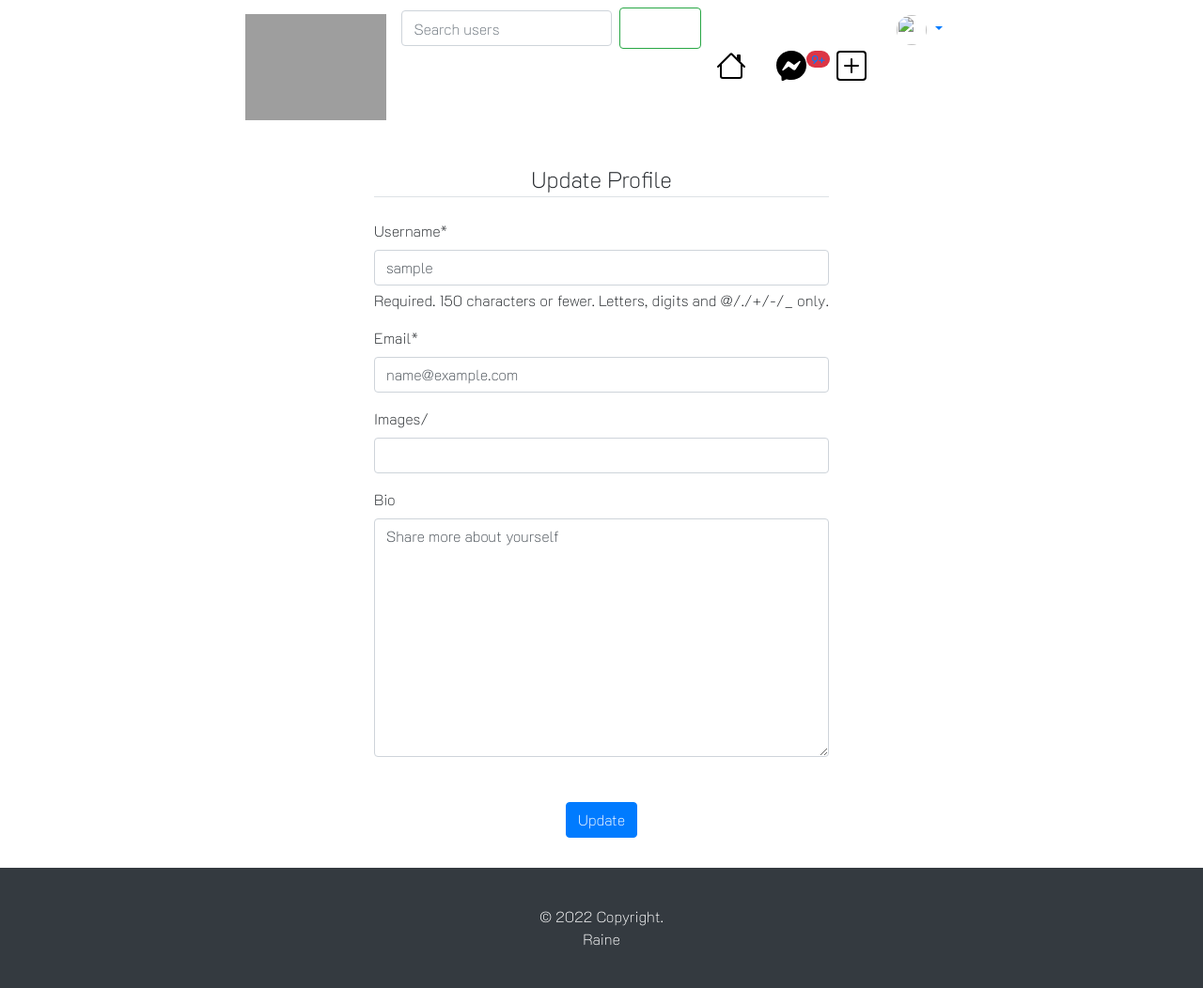
After one commit to Lomemoraine/My_Instagram, a Django app: page /edit_profile/ in a window 1280 px wide. The commit adds this page. Shown: the whole page at 94% size. Run offline with Django 4.2, Linux system fonts and the light colour scheme; the visitor is signed in with stand-in values (Sample User, id 1); parts of the project's set-up code (start-up, migrations or seed data) failed here and were passed over; some libraries are stand-ins or nearby versions; grey boxes are pictures that could not be loaded.

Commit message:
restructure

```diff
--- a/insta/forms.py
+++ b/insta/forms.py
@@ -1,6 +1,8 @@
 from django import forms
 from django.contrib.auth.forms import UserCreationForm
 from django.contrib.auth.models import User
+
+from insta.models import Post, Profile
 
 
 
@@ -10,3 +12,23 @@ class RegisterForm(UserCreationForm):
     class Meta:
         model = User
         fields = ["username", "email", "password1","password2"]
+
+
+class UserUpdateForm(forms.ModelForm):
+    email = forms.EmailField()
+
+    class Meta:
+        model = User
+        fields = ['username', 'email', ]
+
+class ProfileUpdateForm(forms.ModelForm):
+    class Meta:
+        model = Profile
+        fields = ['image','bio']
+
+
+class PostForm(forms.ModelForm):
+    class Meta:
+        model= Post
+        fields = ["post_image", "post_caption"]
+        exclude = ["likes", "pub_date", "comments", "post_owner"]
--- /dev/null
+++ b/insta/templates/general/edit_profile.html
@@ -0,0 +1,16 @@
+{% extends "general/base.html" %} {% load crispy_forms_tags %} {% block content %}
+<div class="container my-3 col-md-6 col-lg-6">
+    <form method="POST" enctype="multipart/form-data" class="d-flex flex-column align-items-center">
+          {% csrf_token %}
+          <fieldset class="form-group">
+              <legend class="border-bottom mb-4 text-center">Update Profile</legend>
+              {{ u_form| crispy }}
+              {{ p_form| crispy }}
+          </fieldset>
+          <div class="form-group mx-auto my-3">
+              <button class="btn btn-primary " type="submit">Update</button>
+          </div>
+      </form>
+</div>
+
+{% endblock content %}
--- a/insta/templates/general/navbar.html
+++ b/insta/templates/general/navbar.html
@@ -40,7 +40,7 @@
                   </a>
 							</li>
 							<li class="mx-3 my-auto nav-item">
-								<a href="">
+								<a href="{% url 'create_post' %}">
 									<svg xmlns="http://www.w3.org/2000/svg" width="32" height="32" fill="dark" class="bi bi-plus-square" viewBox="0 0 16 16">
 										<path d="M14 1a1 1 0 0 1 1 1v12a1 1 0 0 1-1 1H2a1 1 0 0 1-1-1V2a1 1 0 0 1 1-1h12zM2 0a2 2 0 0 0-2 2v12a2 2 0 0 0 2 2h12a2 2 0 0 0 2-2V2a2 2 0 0 0-2-2H2z"/>
 										<path d="M8 4a.5.5 0 0 1 .5.5v3h3a.5.5 0 0 1 0 1h-3v3a.5.5 0 0 1-1 0v-3h-3a.5.5 0 0 1 0-1h3v-3A.5.5 0 0 1 8 4z"/>
@@ -52,7 +52,7 @@
 									<img src="{{ user.profile.image.url }}" alt="" class="rounded-circle"width="32" height="32"/>
 								</a>
 								<ul class="dropdown-menu dropdown-menu-md-end" aria-labelledby="navbarDropdown">
-									<li><a class="dropdown-item" href="/profilespace">
+									<li><a class="dropdown-item" href="{% url 'profile' %}">
 											<svg
 												xmlns="http://www.w3.org/2000/svg"
 												width="16"
@@ -102,16 +102,3 @@
 		</div>
 	</body>
 </html>
-<li class="nav-item dropdown">
-  <a class="nav-link dropdown-toggle text-white" href="#" id="navbarDropdown" role="button" data-toggle="dropdown" aria-haspopup="true" aria-expanded="false"style="font-size:20px">
-    Category
-  </a>
-  <div class="dropdown-menu" aria-labelledby="navbarDropdown">
-    {% for cat in category_results %}
-    <a class="dropdown-item" href="/category/{{cat.cat_name}}">{{cat.cat_name}}</a>
-    <div class="dropdown-divider"></div>
-
-
-  {% endfor %}
-</div>
-</li>
--- a/insta/templates/registration/login.html
+++ b/insta/templates/registration/login.html
@@ -1,10 +1,13 @@
 {% extends 'general/base.html' %}
 {% load crispy_forms_tags %}
 {% block content %}
-<div class='container'>
+<div class='container signup'>
 <form method="post">
     {% csrf_token %}
     {{form|crispy}}
+    {% for message in messages%}
+    <span class="message">{{message}}</span>
+    {% endfor %}
     <p>Don't have an account? <a href="/sign-up">Signup</a></p>
     <a href="/home"><button class="btn btn-secondary" type="submit">Login</button></a>
 </form>
--- a/insta/urls.py
+++ b/insta/urls.py
@@ -4,9 +4,14 @@ from django.conf import settings
 from django.conf.urls.static import static
 
 urlpatterns = [
-    path('', views.home, name='home'),
     path('home', views.home, name='home'),
+    path('', views.sign_up, name='login'),
     path('sign-up', views.sign_up, name='sign-up'),
+    path('profile/', views.profile, name='profile'),
+    path('create-post', views.create_post, name='create_post'),
+    path('author_profile/', views.author_profile, name='author_profile'),
+    path('edit_profile/', views.editProfile, name='edit_profile'),
+
 
 ]
 if settings.DEBUG:
--- a/insta/views.py
+++ b/insta/views.py
@@ -6,6 +6,7 @@ from django.contrib.auth import login, logout, authenticate
 from django.core.mail import send_mail
 from django.conf import settings
 from django.contrib import messages
+from insta.models import *
 
 # Create your views here.
 # @login_required(login_url='/login')
@@ -25,10 +26,76 @@ def sign_up(request):
             from_email=settings.EMAIL_HOST_USER
             recepient_list=[email]
             send_mail(subject,message,from_email,recepient_list,fail_silently=False)
-            form.save()
+            user = form.save()
+            username = form.cleaned_data.get('username')
+
+            user_profile=Profile(
+                user=user,
+                name=username
+            )
+            user_profile.save_profile()
+            messages.success(request, "Account created successfully")
             return redirect('/login')
     else:
         form = RegisterForm()
     return render(request, 'registration/signup.html', {'form': form})
 def login(request):
     return render(request, 'registration/login.html')
+
+@login_required(login_url='/login')
+def profile(request):
+    context = {
+        'posts': Post.objects.filter(post_owner=request.user).all()
+    }
+    return render(request, 'general/profile.html',context )
+
+
+@login_required(login_url='/login')
+def author_profile(request):
+    context = {
+        'posts': Post.objects.filter(post_owner=request.user).all(),
+
+    }
+    # if request.user == Post.objects.post.user:
+    return redirect('profile')
+    # else:
+    #     return render(request, 'users_app/not_user_profile.html',contex
+
+@login_required
+def editProfile(request):
+    profile = Profile(user=request.user)
+    if request.method == 'POST':
+        u_form = UserUpdateForm(request.POST, instance=request.user)
+        p_form = ProfileUpdateForm(request.POST,
+                                   request.FILES,
+                                   instance=request.user.profile)
+        if u_form.is_valid() and p_form.is_valid():
+            u_form.save()
+            p_form.save()
+            messages.success(request, f'Your account has been updated!')
+            return redirect('profile')
+
+    else:
+        u_form = UserUpdateForm(instance=request.user)
+        p_form = ProfileUpdateForm(instance=request.user.profile)
+
+    context = {
+        'u_form': u_form,
+        'p_form': p_form
+    }
+    return render(request, 'general/edit_profile.html', context)
+
+
+
+@login_required(login_url='/login')
+def create_post(request):
+    if request.method == 'POST':
+        form = PostForm(request.POST)
+        if form.is_valid():
+            post=form.save(commit=False)
+            post.post_owner=request.user
+            post.save()
+            return redirect('/home')
+    else:
+        form =PostForm()
+    return render(request,'general/create_post.html',{'form': form})
--- a/static/css/styles.css
+++ b/static/css/styles.css
@@ -8,9 +8,15 @@ body{
     bottom: 0;
     width: 100%;
   }
-  .register{
-      /* background-color: aqua; */
+  /* .register{
+      background-color: aqua;
       width: fit-content;
       margin-left: 40%;
       margin-bottom: 5%;
+  } */
+  .signup{
+    width:fit-content;
+    background-color:azure;
+    margin-left: 40%;
+    margin-bottom: 5%;
   }
```
Also changed, not shown: insta/templates/general/create_post.html (added, +12 -0 lines), insta/templates/registration/signup.html (+5 -2 lines), insta/migrations/0001_initial.py, insta/models.py (line endings or trailing spaces).
